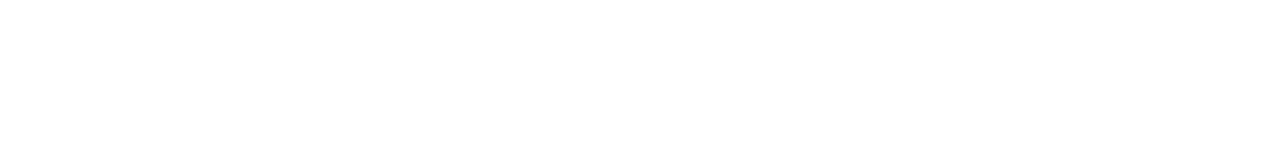
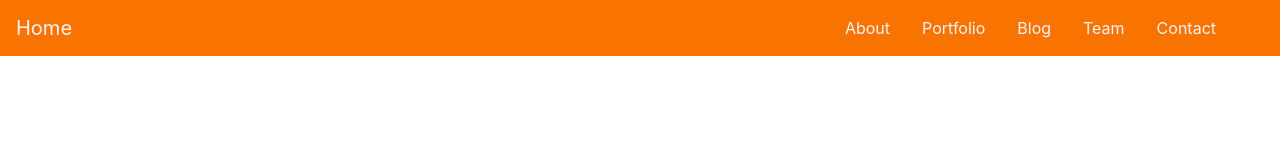
Before and after one commit to JaspeR2777/bootstrap-landing-page, a plain HTML site: page index.html in a window 1280 px wide. Drawn offline with nearby package versions, Linux system fonts and the light colour scheme.

Commit message:
Swap to link tag, npm causes problems. Created navbar

```diff
--- /dev/null
+++ b/css/main.css
@@ -0,0 +1,59 @@
+.navbar
+{
+    background:#F97300;
+}
+
+.nav-link, .navbar-brand
+{
+    color: #f4f4f4;
+    cursor: pointer;
+}
+
+.nav-link
+{
+    margin-right: 1em !important;
+}
+
+.nav-link:hover
+{
+    background: #f4f4f4;
+    color: #f97300;
+}
+
+.navbar-collapse
+{
+    justify-content: flex-end;
+}
+
+.navbar-toggler
+{
+    background:#fff !important;
+}
+
+.navbar-collapse
+{
+    justify-content: flex-end;
+}
+
+.fixed-top
+{
+    position: fixed;
+}
+
+.bg-dark
+{
+    background-color:#343a40 !important
+}
+
+.bg-primary
+{
+    background-color:#007bff !important
+}
+
+.header
+{
+    background-image: url('../images/headerback.jpg');
+    background-attachment: fixed;
+    background-size: cover;
+    background-position: center;
+}
--- a/index.html
+++ b/index.html
@@ -3,9 +3,46 @@
 <head>
     <meta charset="UTF-8">
     <meta name="viewport" content="width=device-width, initial-scale=1.0">
+    <link
+      rel="stylesheet"
+      href="https://maxcdn.bootstrapcdn.com/bootstrap/4.0.0/css/bootstrap.min.css"
+      integrity="sha384-Gn5384xqQ1aoWXA+058RXPxPg6fy4IWvTNh0E263XmFcJlSAwiGgFAW/dAiS6JXm"
+      crossorigin="anonymous"
+    />
+    <link rel="stylesheet" type="text/css" href="css/main.css">
+    <script type="text/javascript" src='js/main.js'></script>
     <title>Bootstrap Landing Page</title>
 </head>
 <body>
+    <!-- navbar -->
+    <nav class="navbar navbar-expand-lg fixed-top">
+        <a class="navbar-brand" href="#">Home</a>
+        <button class="navbar-toggler" type="button" data-toggle="collapse" data-target="#navbarSupportedContent" aria-controls="navbarSupportedContent" aria-expanded="false" aria-label="Toggle navigation">
+            <span class="navbar-toggler-icon"></span>
+        </button>
+        <div class="collapse navbar-collapse" id="navbarSupportedContent">
+            <ul class="navbar-nav mr-4">
+                <li class="nav-item">
+                    <a class="nav-link" data-value="about" href="#">About</a>
+                </li>
+                <li class="nav-item">
+                    <a class="nav-link " data-value="portfolio"href="#">Portfolio</a>
+                </li>
+                <li class="nav-item">
+                    <a class="nav-link " data-value="blog" href="#">Blog</a>
+                </li>
+                <li class="nav-item">
+                    <a class="nav-link " data-value="team" href="#">Team</a>
+                </li>
+                <li class="nav-item">
+                    <a class="nav-link " data-value="contact" href="#">Contact</a>
+                </li>
+            </ul>
+        </div>
+    </nav>
 
+    <header class="header">
+
+    </header>
 </body>
 </html>
--- /dev/null
+++ b/js/main.js
@@ -0,0 +1,3 @@
+$(document).ready( function() {
+    $('.header').height($(window).height());
+})
--- a/package.json
+++ /dev/null
@@ -1,5 +0,0 @@
-{
-  "dependencies": {
-    "boostrap": "^2.0.0"
-  }
-}
```
Also changed, not shown: 2 other files.
